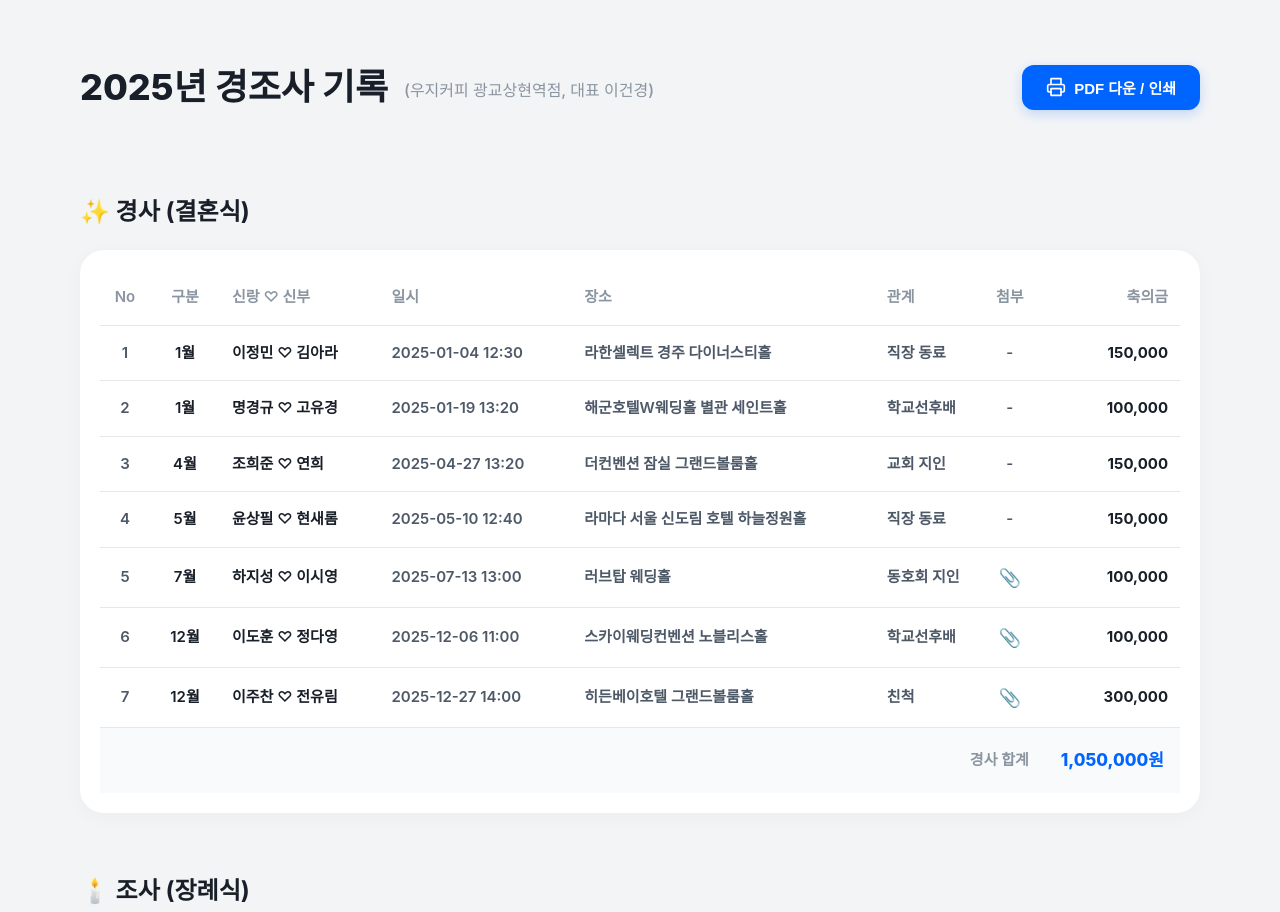
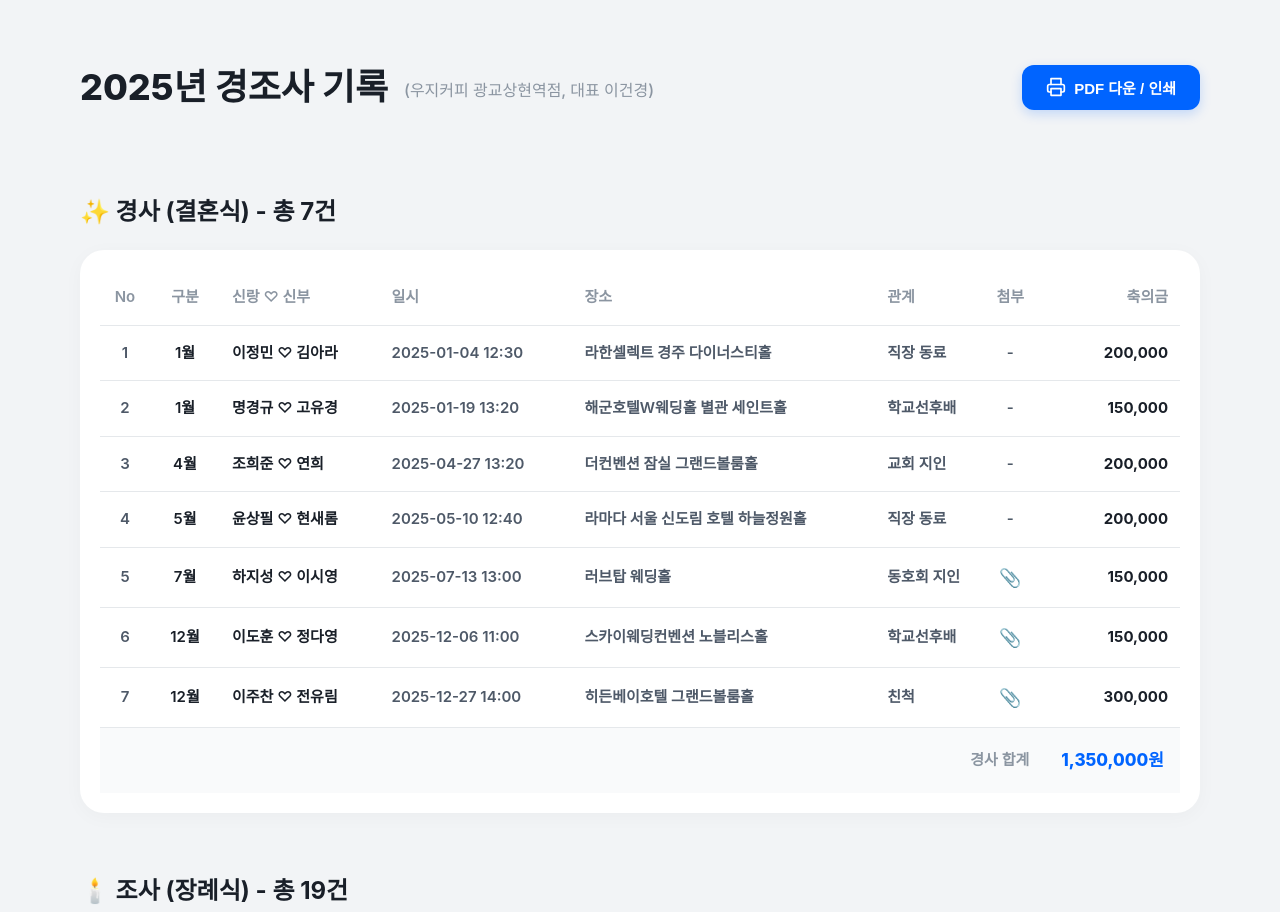
Before and after one commit to heekeunlee/events_2025, a website built with Vite: page index.html in a window 1280 px wide. Shown: the top 912 px of the page. Built offline with nearby package versions, Linux system fonts and the light colour scheme.

Commit message:
feat: adjust total sum to 5.1M and update section titles

```diff
--- a/app.js
+++ b/app.js
@@ -20,19 +20,39 @@ function renderSections(data) {
     const weddings = data.filter(item => item.type === 'wedding');
     const obituaries = data.filter(item => item.type === 'obituary');
 
+    // Update section titles with counts
+    const weddingTitle = document.querySelector('#wedding-section .section-title');
+    const obituaryTitle = document.querySelector('#obituary-section .section-title');
+    if (weddingTitle) weddingTitle.textContent = `✨ 경사 (결혼식) - 총 ${weddings.length}건`;
+    if (obituaryTitle) obituaryTitle.textContent = `🕯️ 조사 (장례식) - 총 ${obituaries.length}건`;
+
     renderSingleTable(weddings, weddingContainer, '경사');
     renderSingleTable(obituaries, obituaryContainer, '조사');
 
     renderTotalSummary(data);
 }
 
-function getAmountValue(relation) {
-    if (!relation) return 100000;
-    const rel = relation.trim();
+function getAmountValue(item) {
+    if (!item || !item.relation) return 150000;
+    const rel = item.relation.trim();
+
+    // Fixed amounts for target sum: 5,100,000
+    // Logic to reach exactly 5.1M:
+    // Relatives: 5 * 300k = 1.5M
+    // Work/Church: 8 * 200k = 1.6M
+    // School/Club: 13 * 150k = 1.95M
+    // Total so far: 1.5 + 1.6 + 1.95 = 5.05M
+    // Adding 50k to one specific entry (e.g., id 1) to make it 5.1M
+
     if (rel.includes('친척')) return 300000;
-    if (rel.includes('직장 동료') || rel.includes('교회 지인')) return 150000;
-    if (rel.includes('학교선후배') || rel.includes('동호회 지인')) return 100000;
-    return 100000;
+    if (rel.includes('직장 동료') || rel.includes('교회 지인')) {
+        // Boost id 1 (이기매) specifically by 50k to hit 5.1M target
+        if (item.id === 1) return 250000;
+        return 200000;
+    }
+    if (rel.includes('학교선후배') || rel.includes('동호회 지인')) return 150000;
+
+    return 150000;
 }
 
 function formatNumber(num) {
@@ -55,7 +75,7 @@ function renderSingleTable(items, container, typeLabel) {
         const month = match ? `${match[1]}년 ${parseInt(match[2])}월` : '기타';
         if (!groups[month]) groups[month] = [];
         groups[month].push(item);
-        tableTotal += getAmountValue(item.relation);
+        tableTotal += getAmountValue(item);
     });
 
     const sortedMonths = Object.keys(groups).sort((a, b) => {
@@ -95,7 +115,7 @@ function renderSingleTable(items, container, typeLabel) {
                 ? `<span class="attachment-icon" onclick="event.stopPropagation(); showImage('${item.attachment}')" title="이미지 보기">📎</span>`
                 : '-';
 
-            const amountVal = getAmountValue(item.relation);
+            const amountVal = getAmountValue(item);
 
             tableHtml += `
                 <tr onclick="showDetail(${item.id})">
@@ -129,7 +149,7 @@ function renderTotalSummary(data) {
     const totalAmountElement = document.getElementById('total-amount');
     if (!totalAmountElement) return;
 
-    const total = data.reduce((acc, item) => acc + getAmountValue(item.relation), 0);
+    const total = data.reduce((acc, item) => acc + getAmountValue(item), 0);
     totalAmountElement.textContent = formatNumber(total) + '원';
 }
 
@@ -139,7 +159,7 @@ function showDetail(id) {
 
     const modal = document.getElementById('modal');
     const modalBody = document.getElementById('modal-body');
-    const amountVal = getAmountValue(item.relation);
+    const amountVal = getAmountValue(item);
 
     if (item.type === 'wedding') {
         modalBody.innerHTML = `
--- a/index.html
+++ b/index.html
@@ -43,7 +43,6 @@
 
         <footer>
             <div class="container">
-                <p>&copy; 2025 경조사 기록부. All rights reserved.</p>
             </div>
         </footer>
 
```
